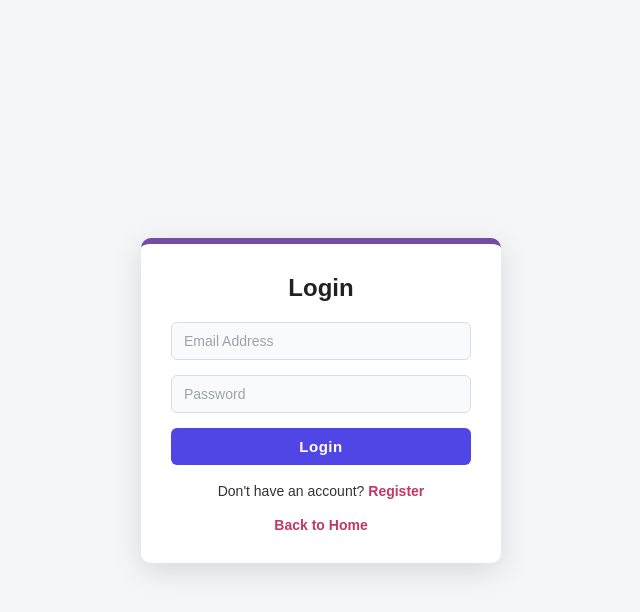
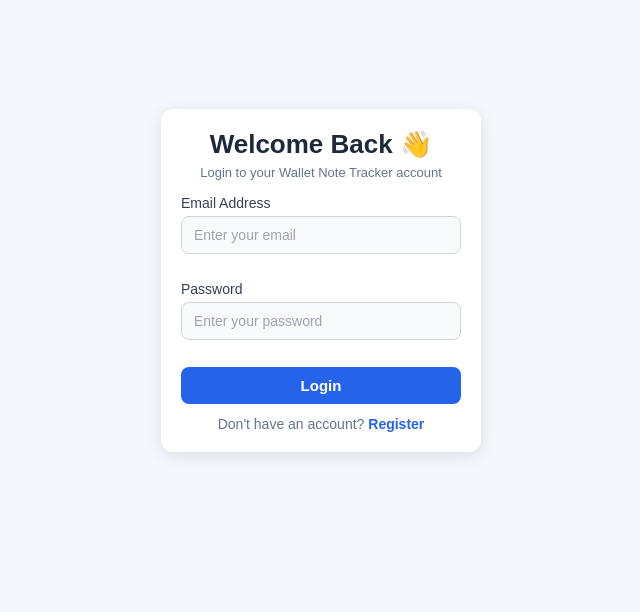
Before and after one commit to ShrishailChincholi/WalletNotes-App, a React app in the folder app-frontend/: page /login in a window 1280 px wide. Shown: the top 612 px of the page, without its empty margins (319-959 px from the left). Built offline with nearby package versions, Linux system fonts and the light colour scheme; the HTML template or start-up script is replaced by a standard one.

Commit message:
completed home, login and register page

```diff
--- a/app-frontend/src/pages/home.jsx
+++ b/app-frontend/src/pages/home.jsx
@@ -18,14 +18,20 @@ function Home() {
           <div className="nav-btns">
             <button
               className="login-btn"
-                            onClick={() => setShowLogin(true)}
+              onClick={() => {
+                setShowRegister(false);
+                setShowLogin(true);
+              }}
             >
               Login
             </button>
 
             <button
               className="register-btn"
-                            onClick={() => setShowRegister(true)}
+              onClick={() => {
+                setShowLogin(false);
+                setShowRegister(true);
+              }}
             >
               Register
             </button>
@@ -47,7 +53,10 @@ function Home() {
 
             <button
               className="hero-btn"
-                            onClick={() => setShowRegister(true)}
+              onClick={() => {
+                setShowLogin(false);
+                setShowRegister(true);
+              }}
             >
               Get Started Free
             </button>
@@ -64,7 +73,6 @@ function Home() {
         </section>
 
         <section className="features">
-
           <div className="feature-card">
             <h2>💸</h2>
             <h3>Expense Tracking</h3>
@@ -88,11 +96,9 @@ function Home() {
             <h3>Budget Control</h3>
             <p>Set spending limits and control budgets.</p>
           </div>
-
         </section>
 
         <section className="stats">
-
           <div className="stat-card">
             <h2>10K+</h2>
             <p>Active Users</p>
@@ -107,15 +113,12 @@ function Home() {
             <h2>5K+</h2>
             <p>Saving Goals</p>
           </div>
-
         </section>
 
         <footer>
           <h3>Wallet Note Tracker</h3>
 
-                    <p>
-                        Track • Save • Achieve
-                    </p>
+          <p>Track • Save • Achieve</p>
 
           <p className="developer">
             Developed By ❤️ Shrishail Chicholi
@@ -128,6 +131,7 @@ function Home() {
 
       </div>
 
+      {/* LOGIN MODAL */}
       {showLogin && (
         <div className="modal-overlay">
           <div className="modal-box">
@@ -138,11 +142,17 @@ function Home() {
               ✖
             </button>
 
-                        <Login />
+            <Login
+              openRegister={() => {
+                setShowLogin(false);
+                setShowRegister(true);
+              }}
+            />
           </div>
         </div>
       )}
 
+      {/* REGISTER MODAL */}
       {showRegister && (
         <div className="modal-overlay">
           <div className="modal-box">
@@ -153,7 +163,12 @@ function Home() {
               ✖
             </button>
 
-                        <Register />
+            <Register
+              openLogin={() => {
+                setShowRegister(false);
+                setShowLogin(true);
+              }}
+            />
           </div>
         </div>
       )}
--- a/app-frontend/src/pages/login&page.jsx
+++ b/app-frontend/src/pages/login&page.jsx
@@ -1,20 +1,15 @@
-import React, { useState } from 'react';
-import { Link } from 'react-router-dom';
-import { useNavigate } from "react-router-dom";
+import React, { useState } from "react";
 import Alert from "@mui/material/Alert";
 
-const Register = () => {
+const Register = ({ openLogin }) => {
   const [formData, setFormData] = useState({
     name: "",
     email: "",
     password: "",
   });
 
-
   const [message, setMessage] = useState("");
   const [severity, setSeverity] = useState("success");
-
-    const navigate = useNavigate();
 
   const handleChange = (e) => {
     setFormData({
@@ -23,9 +18,9 @@ const Register = () => {
     });
   };
 
-
   const handleSubmit = async (e) => {
     e.preventDefault();
+
     try {
       const res = await fetch("http://localhost:6060/api/auth/Register", {
         method: "POST",
@@ -39,9 +34,7 @@ const Register = () => {
 
       if (res.ok) {
         setSeverity("success");
-                setMessage("Registration successfull!")
-                setFormData({ name: "", email: "", password: "" });
-                navigate("/");
+        setMessage("Registration Successful ✅");
 
         setFormData({
           name: "",
@@ -50,73 +43,101 @@ const Register = () => {
         });
 
         setTimeout(() => {
-                    navigate("/");
-                }, 2000);
-
+          if (openLogin) {
+            openLogin()
+          }
+        }, 1000);
       } else {
         setSeverity("error");
-                setMessage(data.message || "Registration failed");
+        setMessage(data.message || "Registration Failed");
       }
     } catch (error) {
       console.error(error);
       setSeverity("error");
-            setMessage("❌ Server error");
+      setMessage("Server Error");
     }
+
     setTimeout(() => {
       setMessage("");
-        }, 3000);
+    }, 2000);
   };
 
   return (
-        <div className="register-container">
-            <form className="register-form" onSubmit={handleSubmit}>
+    <div className="auth-container">
+      <div className="auth-card">
+
+        <div className="auth-header">
           <h2>Create Account</h2>
+          <p>Join Wallet Note Tracker and start managing your finances.</p>
+        </div>
+
+        <form onSubmit={handleSubmit}>
 
           {message && (
-                    <Alert
-                        severity={severity}
-                        sx={{ mb: 2, width: "100%" }}
-                    >
+            <Alert severity={severity} sx={{ mb: 2 }}>
               {message}
             </Alert>
           )}
 
+          <div className="input-group">
+            <label>Full Name</label>
             <input
               type="text"
               name="name"
-                    placeholder="Full Name"
+              placeholder="Enter your full name"
               value={formData.name}
               onChange={handleChange}
               required
             />
+          </div>
 
+          <div className="input-group">
+            <label>Email Address</label>
             <input
               type="email"
               name="email"
-                    placeholder="Email Address"
+              placeholder="Enter your email"
               value={formData.email}
               onChange={handleChange}
               required
             />
+          </div>
 
+          <div className="input-group">
+            <label>Password</label>
             <input
               type="password"
               name="password"
-                    placeholder="Password"
+              placeholder="Create a password"
               value={formData.password}
               onChange={handleChange}
               required
             />
+          </div>
 
-                <button type="submit">Register</button>
+          <button type="submit" className="auth-btn">
+            Create Account
+          </button>
 
-                <p className='auth-switch'>
-                    I have already have an account ?
-                    <Link to='/'>Login</Link>
+          <p className="auth-switch">
+            Already have an account?{" "}
+            <span
+              onClick={openLogin}
+              style={{
+                color: "#2563eb",
+                cursor: "pointer",
+                fontWeight: "600",
+              }}
+            >
+              Login
+            </span>
           </p>
+
         </form>
+
+      </div>
     </div>
   );
-}
+};
 
 export default Register;
--- a/app-frontend/src/pages/login.jsx
+++ b/app-frontend/src/pages/login.jsx
@@ -1,7 +1,7 @@
 import React, { useState } from "react";
-import { Link, useNavigate } from "react-router-dom";
+import { useNavigate } from "react-router-dom";
 
-const Login = () => {
+const Login = ({ openRegister }) => {
   const navigate = useNavigate();
 
   const [formData, setFormData] = useState({
@@ -44,53 +44,78 @@ const Login = () => {
       localStorage.setItem("token", data.token);
       localStorage.setItem("user", JSON.stringify(data.user));
 
-      setMessage("Login successful ✅");
+      setMessage("Login Successful ✅");
 
       setTimeout(() => {
         navigate("/dashboard");
       }, 800);
+
     } catch (error) {
       console.error(error);
-      setMessage("Server error");
+      setMessage("Server Error");
     }
   };
 
   return (
-    <div className="register-container">
-      <form className="register-form" onSubmit={handleSubmit}>
-        <h2>Login</h2>
+    <div className="auth-container">
+      <div className="auth-card">
 
-        {message && <p className="message">{message}</p>}
+        <div className="auth-header">
+          <h2>Welcome Back 👋</h2>
+          <p>Login to your Wallet Note Tracker account</p>
+        </div>
 
+        {message && (
+          <p className="message">{message}</p>
+        )}
+
+        <form onSubmit={handleSubmit}>
+
+          <div className="input-group">
+            <label>Email Address</label>
             <input
               type="email"
               name="email"
-          placeholder="Email Address"
+              placeholder="Enter your email"
               value={formData.email}
               onChange={handleChange}
               required
             />
+          </div>
 
+          <div className="input-group">
+            <label>Password</label>
             <input
               type="password"
               name="password"
-          placeholder="Password"
+              placeholder="Enter your password"
               value={formData.password}
               onChange={handleChange}
               required
             />
+          </div>
 
-        <button type="submit">Login</button>
+          <button type="submit" className="auth-btn">
+            Login
+          </button>
 
           <p className="auth-switch">
             Don't have an account?{" "}
-          <Link to="/register">Register</Link>
+            <span
+              onClick={openRegister}
+              style={{
+                color: "#2563eb",
+                cursor: "pointer",
+                fontWeight: "600",
+              }}
+            >
+              Register
+            </span>
           </p>
 
-        <p className="auth-switch">
-          <Link to="/">Back to Home</Link>
-        </p>
         </form>
+
+      </div>
     </div>
   );
 };
--- a/app-frontend/src/style/login&page.css
+++ b/app-frontend/src/style/login&page.css
@@ -1,71 +1,199 @@
-.register-container {
-  min-height: 100vh;
-  display: flex;
-  justify-content: center;
-  align-items: center;
-  background: #f4f6f8;
+*{
+  margin:0;
+  padding:0;
+  box-sizing:border-box;
+  font-family:'Poppins',sans-serif;
 }
 
-.register-form {
-  background: #ffffff;
-  padding: 30px;
-  width: 350px;
-  border-radius: 8px;
-  box-shadow: 0 4px 10px rgba(0, 0, 0, 0.1);
+.auth-container{
+  min-height:100vh;
+  display:flex;
+  justify-content:center;
+  align-items:center;
+  padding:20px;
+
+  background:linear-gradient(
+    135deg,
+    #0f172a,
+    #1e3a8a,
+    #2563eb
+  );
 }
 
-.register-form h2 {
-  text-align: center;
-  margin-bottom: 20px;
+.auth-card{
+  width:100%;
+  max-width:450px;
+
+  background:#fff;
+  padding:40px;
+  border-radius:20px;
+
+  box-shadow:0 20px 40px rgba(0,0,0,.15);
 }
 
-.register-form input {
-  width: 100%;
-  padding: 10px;
-  margin-bottom: 15px;
-  border-radius: 5px;
-  border: 1px solid #ccc;
-  font-size: 14px;
+.auth-header{
+  text-align:center;
+  margin-bottom:30px;
 }
 
-.register-form input:focus {
-  outline: none;
-  border-color: #007bff;
+.auth-header h2{
+  color:#0f172a;
+  font-size:32px;
+  margin-bottom:10px;
 }
 
-.register-form button {
-  width: 100%;
-  padding: 10px;
-  background: #007bff;
-  border: none;
-  color: white;
-  font-size: 16px;
-  border-radius: 5px;
-  cursor: pointer;
+.auth-header p{
+  color:#64748b;
+  font-size:14px;
 }
 
-.register-form button:hover {
-  background: #0056b3;
+.input-group{
+  margin-bottom:18px;
 }
 
-.message {
-  text-align: center;
-  margin-bottom: 15px;
-  color:green;
+.input-group label{
+  display:block;
+  margin-bottom:8px;
+  color:#334155;
+  font-weight:600;
 }
 
-.auth-switch {
-  margin-top: 15px;
-  text-align: center;
-  font-size: 14px;
+.input-group input{
+  width:100%;
+  padding:14px;
+  border:1px solid #dbeafe;
+  border-radius:10px;
+  outline:none;
+  font-size:15px;
+  transition:.3s;
 }
 
-.auth-switch a {
-  color: #007bff;
-  text-decoration: none;
-  font-weight: 600;
+.input-group input:focus{
+  border-color:#2563eb;
+  box-shadow:0 0 8px rgba(37,99,235,.2);
 }
 
-.auth-switch a:hover {
-  text-decoration: underline;
+.auth-btn{
+  width:100%;
+  padding:14px;
+  border:none;
+  border-radius:10px;
+
+  background:#2563eb;
+  color:white;
+
+  font-size:16px;
+  font-weight:600;
+  cursor:pointer;
+
+  transition:.3s;
 }
+
+.auth-btn:hover{
+  background:#1d4ed8;
+}
+
+.auth-switch{
+  text-align:center;
+  margin-top:20px;
+  color:#64748b;
+}
+
+.auth-switch a{
+  color:#2563eb;
+  text-decoration:none;
+  font-weight:600;
+}
+
+.auth-switch a:hover{
+  text-decoration:underline;
+}
+
+.auth-container{
+  min-height:70vh;
+  display:flex;
+  justify-content:center;
+  align-items:center;
+  background:#f4f7fc;
+}
+
+.auth-card{
+  width:350px;
+  background:#fff;
+  padding:25px;
+  border-radius:12px;
+  box-shadow:0 4px 15px rgba(0,0,0,0.1);
+}
+
+.auth-header{
+  text-align:center;
+  margin-bottom:20px;
+}
+
+.auth-header h2{
+  font-size:24px;
+  color:#0f172a;
+  margin-bottom:5px;
+}
+
+.auth-header p{
+  font-size:13px;
+  color:#64748b;
+}
+
+.input-group{
+  margin-bottom:15px;
+}
+
+.input-group label{
+  display:block;
+  margin-bottom:5px;
+  font-size:14px;
+  font-weight:500;
+  color:#334155;
+}
+
+.input-group input{
+  width:100%;
+  padding:10px 12px;
+  border:1px solid #d1d5db;
+  border-radius:8px;
+  outline:none;
+  font-size:14px;
+}
+
+.input-group input:focus{
+  border-color:#2563eb;
+}
+
+.auth-btn{
+  width:100%;
+  padding:10px;
+  border:none;
+  border-radius:8px;
+  background:#2563eb;
+  color:white;
+  font-size:15px;
+  font-weight:600;
+  cursor:pointer;
+}
+
+.auth-btn:hover{
+  background:#1d4ed8;
+}
+
+.auth-switch{
+  text-align:center;
+  margin-top:15px;
+  font-size:14px;
+}
+
+.auth-switch a{
+  color:#2563eb;
+  text-decoration:none;
+  font-weight:600;
+}
+
+.auth-switch a:hover{
+  text-decoration:underline;
+}
--- a/app-frontend/src/style/login.css
+++ b/app-frontend/src/style/login.css
@@ -1,104 +1,88 @@
-/* Page background */
-.register-container {
-  min-height: 100vh;
-  display: flex;
-  justify-content: center;
-  align-items: center;
-  /* background: linear-gradient(135deg, #1d2671, #c33764); */
-  font-family: "Segoe UI", sans-serif;
+.auth-container{
+  display:flex;
+  justify-content:center;
+  align-items:center;
 }
 
-/* Login / Register box */
-.register-form {
-  background: linear-gradient(135deg, #ffffff, #f3f4ff);
-  padding: 34px 28px;
-  width: 360px;
-  border-radius: 14px;
-  box-shadow: 0 20px 40px rgba(0, 0, 0, 0.25);
-  border-top: 6px solid #764ba2;
-  animation: fadeIn 0.5s ease-in-out;
+.auth-card{
+  width:100%;
+  max-width:320px;
+  background:#fff;
+  padding:20px;
+  border-radius:12px;
 }
 
-/* Heading */
-.register-form h2 {
-  text-align: center;
-  margin-bottom: 22px;
-  color: #1d2671;
-  font-weight: 700;
+.auth-header{
+  text-align:center;
+  margin-bottom:15px;
 }
 
-/* Inputs */
-.register-form input {
-  width: 100%;
-  padding: 12px 14px;
-  margin-bottom: 16px;
-  border-radius: 8px;
-  border: 1px solid #ccc;
-  font-size: 14px;
-  transition: 0.3s ease;
+.auth-header h2{
+  font-size:26px;
+  color:#1e293b;
+  margin-bottom:5px;
 }
 
-.register-form input:focus {
-  outline: none;
-  border-color: #c33764;
-  box-shadow: 0 0 0 3px rgba(195, 55, 100, 0.25);
+.auth-header p{
+  color:#64748b;
+  font-size:13px;
 }
 
-/* Button */
-.register-form button {
-  width: 100%;
-  padding: 12px;
-  background: linear-gradient(135deg, #c33764, #1d2671);
-  border: none;
-  color: #ffffff;
-  font-size: 15px;
-  border-radius: 8px;
-  cursor: pointer;
-  font-weight: 600;
-  letter-spacing: 0.5px;
-  transition: 0.3s ease;
+.input-group{
+  margin-bottom:12px;
 }
 
-.register-form button:hover {
-  transform: translateY(-2px);
-  box-shadow: 0 10px 25px rgba(29, 38, 113, 0.4);
+.input-group label{
+  display:block;
+  margin-bottom:5px;
+  font-size:14px;
+  font-weight:500;
 }
 
-/* Message */
-.message {
-  text-align: center;
-  margin-bottom: 12px;
-  font-size: 14px;
-  color: #2ecc71;
-  font-weight: 500;
+.input-group input{
+  width:100%;
+  padding:10px 12px;
+  border:1px solid #d1d5db;
+  border-radius:8px;
+  outline:none;
+  font-size:14px;
 }
 
-/* Switch link */
-.auth-switch {
-  margin-top: 18px;
-  text-align: center;
-  font-size: 14px;
-  color: #333;
+.input-group input:focus{
+  border-color:#2563eb;
 }
 
-.auth-switch a {
-  color: #c33764;
-  text-decoration: none;
-  font-weight: 600;
+.auth-btn{
+  width:100%;
+  padding:10px;
+  border:none;
+  border-radius:8px;
+  background:#2563eb;
+  color:#fff;
+  font-size:15px;
+  font-weight:600;
+  cursor:pointer;
 }
 
-.auth-switch a:hover {
-  text-decoration: underline;
+.auth-btn:hover{
+  background:#1d4ed8;
 }
 
-/* Animation */
-@keyframes fadeIn {
-  from {
-    opacity: 0;
-    transform: translateY(20px);
-  }
-  to {
-    opacity: 1;
-    transform: translateY(0);
-  }
+.auth-switch{
+  text-align:center;
+  margin-top:12px;
+  font-size:14px;
 }
+
+.auth-switch a{
+  color:#2563eb;
+  text-decoration:none;
+  font-weight:600;
+}
+
+.message{
+  text-align:center;
+  color:#16a34a;
+  margin-bottom:10px;
+  font-size:14px;
+}
```
Also changed, not shown: app-frontend/src/style/home.css (+34 -15 lines). Lines whose indentation alone changed are shown as unchanged.
